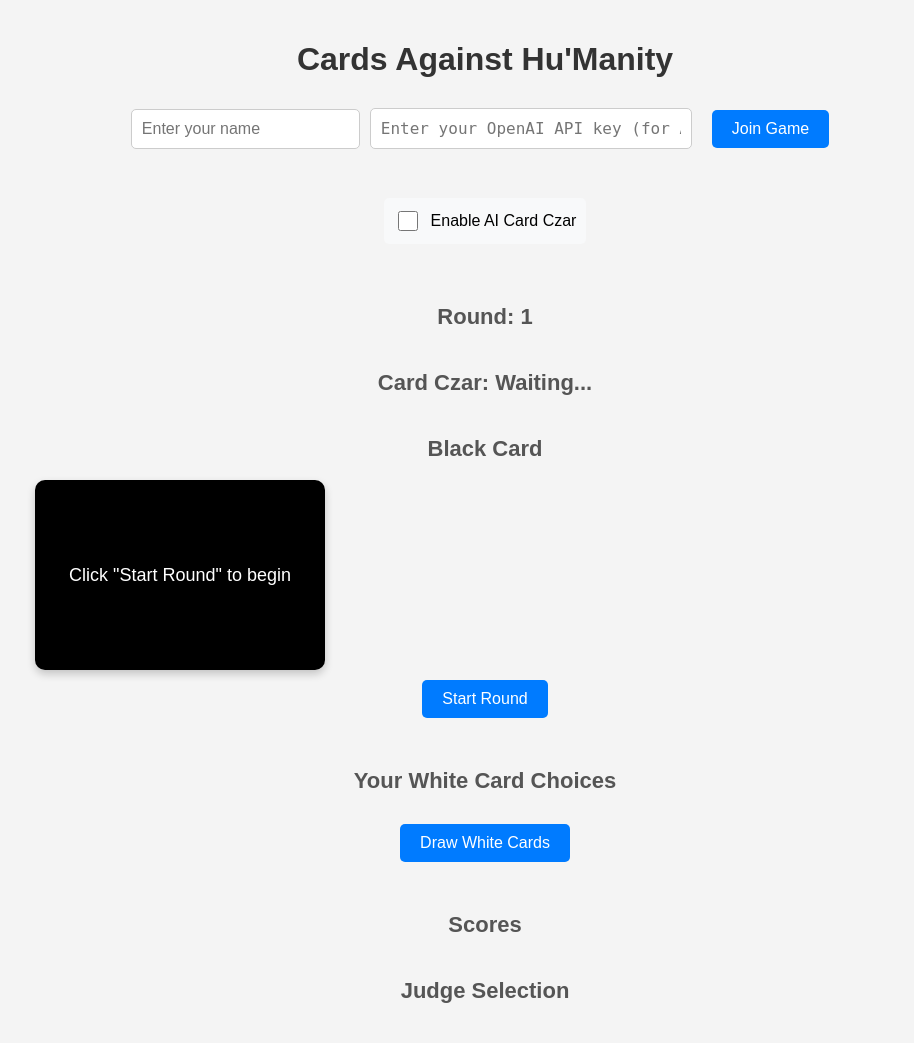
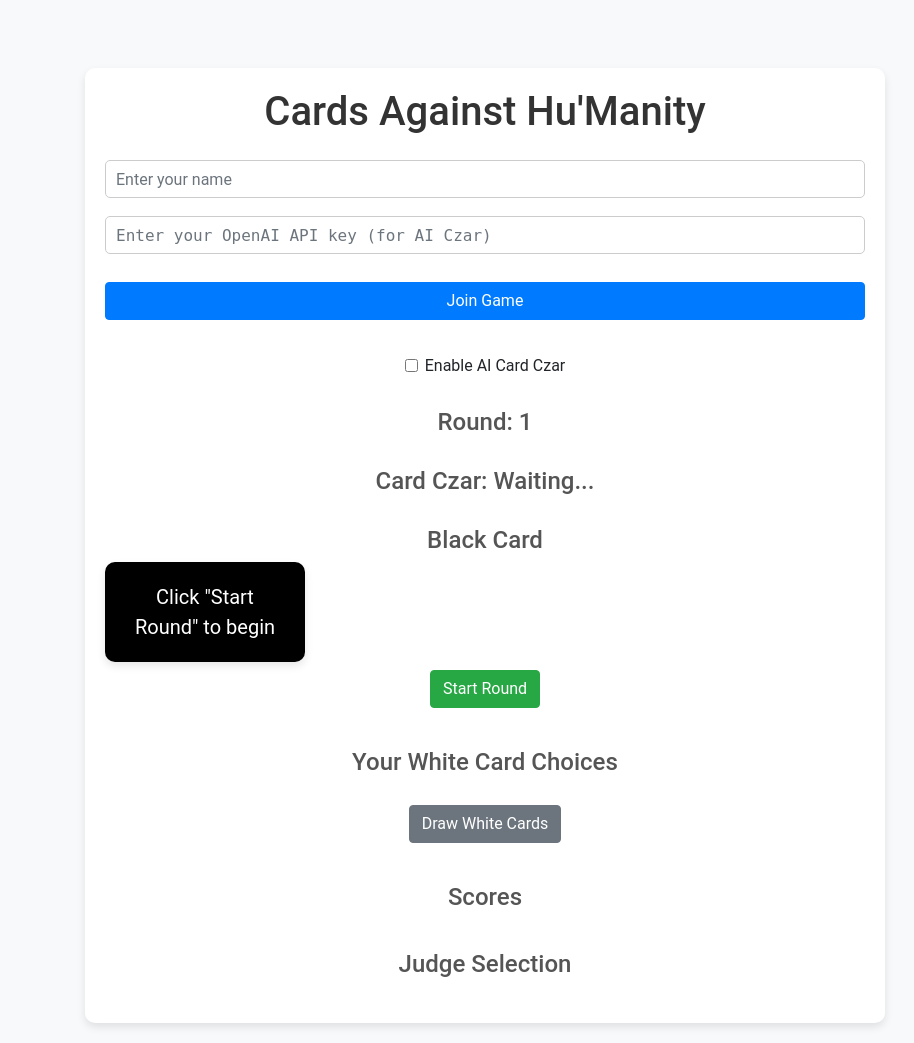
Before and after one commit to Sal47506/CAH-online, a Flask app: page / in a window 1280 px wide. Shown: the whole page, without its empty margins (155-1069 px from the left). Before the commit the page ends 1003 px from the top, so only its background shows below. Run offline with Flask 2, Linux system fonts and the light colour scheme; some libraries are stand-ins or nearby versions.

Commit message:
UI improvements

```diff
--- a/static/styles.css
+++ b/static/styles.css
@@ -1,35 +1,41 @@
 body {
-    font-family: Arial, sans-serif;
-    background-color: #f4f4f4;
+    font-family: 'Roboto', sans-serif;
+    background-color: #f8f9fa;
     text-align: center;
     margin: 0;
     padding: 20px;
 }
 
 .container {
-    max-width: 900px;
+    max-width: 800px;
     margin: auto;
+    padding: 20px;
+    background-color: #ffffff;
+    border-radius: 10px;
+    box-shadow: 0 4px 8px rgba(0, 0, 0, 0.1);
 }
 
 h1 {
     color: #333;
+    font-size: 2.5rem;
 }
 
 h2 {
-    margin-top: 40px;
-    font-size: 22px;
+    margin-top: 30px;
+    font-size: 1.5rem;
     color: #555;
 }
 
 button {
     padding: 10px 20px;
-    font-size: 16px;
+    font-size: 1rem;
     cursor: pointer;
     border: none;
     border-radius: 5px;
     background-color: #007bff;
     color: white;
     margin: 10px;
+    transition: background-color 0.3s ease;
 }
 
 button:hover {
@@ -45,37 +51,55 @@
 }
 
 .card {
-    width: 250px;
-    height: 150px;
+    width: 200px;
+    height: 100px;
     padding: 20px;
     border-radius: 10px;
     display: flex;
     align-items: center;
     justify-content: center;
-    font-size: 18px;
+    font-size: 1rem;
     text-align: center;
-    box-shadow: 0 4px 8px rgba(0, 0, 0, 0.2);
+    box-shadow: 0 4px 8px rgba(0, 0, 0, 0.1);
     cursor: pointer;
-    transition: transform 0.2s;
+    transition: transform 0.2s, box-shadow 0.2s;
 }
 
 .card:hover {
     transform: scale(1.05);
+    box-shadow: 0 8px 16px rgba(0, 0, 0, 0.2);
 }
 
 .black-card {
     background-color: #000;
     color: #fff;
+    padding: 20px;
+    border-radius: 10px;
+    font-size: 1.25rem;
+    text-align: center;
+    box-shadow: 0 4px 8px rgba(0, 0, 0, 0.1);
 }
 
 .white-card {
     background-color: #fff;
     color: #000;
     border: 2px solid #000;
+    transition: transform 0.3s, box-shadow 0.3s;
+}
+
+.white-card:hover {
+    transform: scale(1.1);
+    box-shadow: 0 8px 16px rgba(0, 0, 0, 0.2);
+}
+
+.white-card.selected {
+    background-color: #007bff;
+    color: #fff;
+    border-color: #0056b3;
 }
 
 #user-selection {
-    font-size: 20px;
+    font-size: 1.25rem;
     margin-top: 20px;
     color: green;
 }
@@ -103,6 +127,7 @@
 .join-section {
     margin: 20px 0;
     display: flex;
+    flex-direction: column;
     gap: 10px;
     justify-content: center;
     align-items: center;
@@ -112,10 +137,10 @@
     padding: 10px;
     border: 1px solid #ccc;
     border-radius: 5px;
-    font-size: 16px;
+    font-size: 1rem;
+    width: 100%;
 }
 
 #api-key {
-    width: 300px;
     font-family: monospace;
 }
--- a/templates/index.html
+++ b/templates/index.html
@@ -4,53 +4,63 @@
     <meta charset="UTF-8">
     <meta name="viewport" content="width=device-width, initial-scale=1.0">
     <title>Cards Against Hu'Manity</title>
+    <link rel="stylesheet" href="https://stackpath.bootstrapcdn.com/bootstrap/4.5.2/css/bootstrap.min.css">
     <link rel="stylesheet" href="{{ url_for('static', filename='styles.css') }}">
     <script src="https://cdnjs.cloudflare.com/ajax/libs/socket.io/4.4.1/socket.io.js"></script>
 </head>
 <body>
-    <div class="container">
-        <h1>Cards Against Hu'Manity</h1>
+    <div class="container mt-5">
+        <h1 class="text-center mb-4">Cards Against Hu'Manity</h1>
 
         <!-- Join Game -->
-        <div class="join-section">
-            <input type="text" id="player-name" placeholder="Enter your name">
-            <input type="password" id="api-key" placeholder="Enter your OpenAI API key (for AI Czar)">
-            <button onclick="joinGame()">Join Game</button>
+        <div class="join-section mb-4">
+            <input type="text" id="player-name" class="form-control mb-2" placeholder="Enter your name">
+            <input type="password" id="api-key" class="form-control mb-2" placeholder="Enter your OpenAI API key (for AI Czar)">
+            <button class="btn btn-primary btn-block" onclick="joinGame()">Join Game</button>
         </div>
 
         <!-- AI Czar Toggle -->
-        <div class="ai-czar-toggle">
-            <label>
-                <input type="checkbox" id="ai-czar-toggle" onchange="toggleAICzar(this.checked)">
-                Enable AI Card Czar
-            </label>
+        <div class="form-check form-switch mb-4">
+            <input class="form-check-input" type="checkbox" id="ai-czar-toggle" onchange="toggleAICzar(this.checked)">
+            <label class="form-check-label" for="ai-czar-toggle">Enable AI Card Czar</label>
         </div>
 
         <!-- Game Info -->
+        <div class="game-info mb-4">
             <h2>Round: <span id="round-number">1</span></h2>
             <h2>Card Czar: <span id="card-czar">Waiting...</span></h2>
+        </div>
 
         <!-- Black Card -->
+        <div class="black-card-container mb-4">
             <h2>Black Card</h2>
             <div id="black-card" class="card black-card">Click "Start Round" to begin</div>
-        <button onclick="startRound()">Start Round</button>
+            <button class="btn btn-success mt-2" onclick="startRound()">Start Round</button>
+        </div>
 
         <!-- White Card Selection -->
+        <div class="white-card-selection mb-4">
             <h2>Your White Card Choices</h2>
             <div id="white-cards" class="card-container"></div>
-        <button onclick="drawWhiteCards()">Draw White Cards</button>
+            <button class="btn btn-secondary mt-2" onclick="drawWhiteCards()">Draw White Cards</button>
+        </div>
 
         <!-- Player Scores -->
+        <div class="player-scores mb-4">
             <h2>Scores</h2>
-        <ul id="player-scores"></ul>
+            <ul id="player-scores" class="list-group"></ul>
+        </div>
 
         <!-- Judge Section -->
+        <div class="judge-section mb-4">
             <h2>Judge Selection</h2>
             <div id="submitted-cards"></div>
+        </div>
 
         <script>
             const socket = io();
             let playerName = "";
+            let selectedCard = null;
 
             function joinGame() {
                 playerName = document.getElementById("player-name").value;
@@ -69,8 +79,13 @@
                 socket.emit("draw_white_cards");
             }
 
-            function submitCard(selectedCard) {
-                socket.emit("submit_card", { player_name: playerName, white_card: selectedCard });
+            function submitCard(card) {
+                if (selectedCard) {
+                    selectedCard.classList.remove("selected");
+                }
+                card.classList.add("selected");
+                selectedCard = card;
+                socket.emit("submit_card", { player_name: playerName, white_card: card.textContent });
             }
 
             function judgeRound(winner) {
@@ -86,6 +101,7 @@
                 scoreList.innerHTML = "";
                 for (let player in players) {
                     let li = document.createElement("li");
+                    li.className = "list-group-item";
                     li.textContent = `${player}: ${players[player]} points`;
                     scoreList.appendChild(li);
                 }
@@ -99,12 +115,12 @@
             socket.on("white_card_choices", function(data) {
                 const whiteCardsDiv = document.getElementById("white-cards");
                 whiteCardsDiv.innerHTML = "";
-                data.white_cards.forEach(card => {
-                    const cardDiv = document.createElement("div");
-                    cardDiv.className = "card white-card";
-                    cardDiv.textContent = card;
-                    cardDiv.onclick = () => submitCard(card);
-                    whiteCardsDiv.appendChild(cardDiv);
+                data.white_cards.forEach(cardText => {
+                    const cardButton = document.createElement("button");
+                    cardButton.className = "btn btn-light white-card";
+                    cardButton.textContent = cardText;
+                    cardButton.onclick = () => submitCard(cardButton);
+                    whiteCardsDiv.appendChild(cardButton);
                 });
             });
 
@@ -113,6 +129,7 @@
                 submittedDiv.innerHTML = "";
                 for (let player in submissions) {
                     let btn = document.createElement("button");
+                    btn.className = "btn btn-outline-primary";
                     btn.innerText = `${player}: ${submissions[player]}`;
                     btn.onclick = () => judgeRound(player);
                     submittedDiv.appendChild(btn);
```
Also changed, not shown: templates/game.html (+13 -5 lines). Lines whose indentation alone changed are shown as unchanged.
